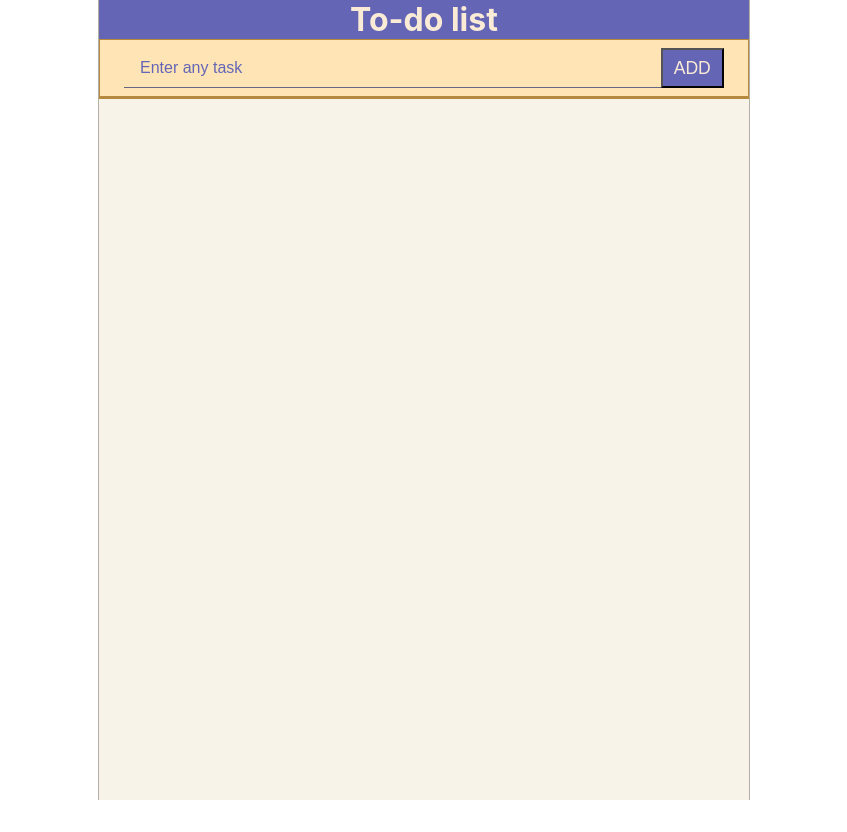
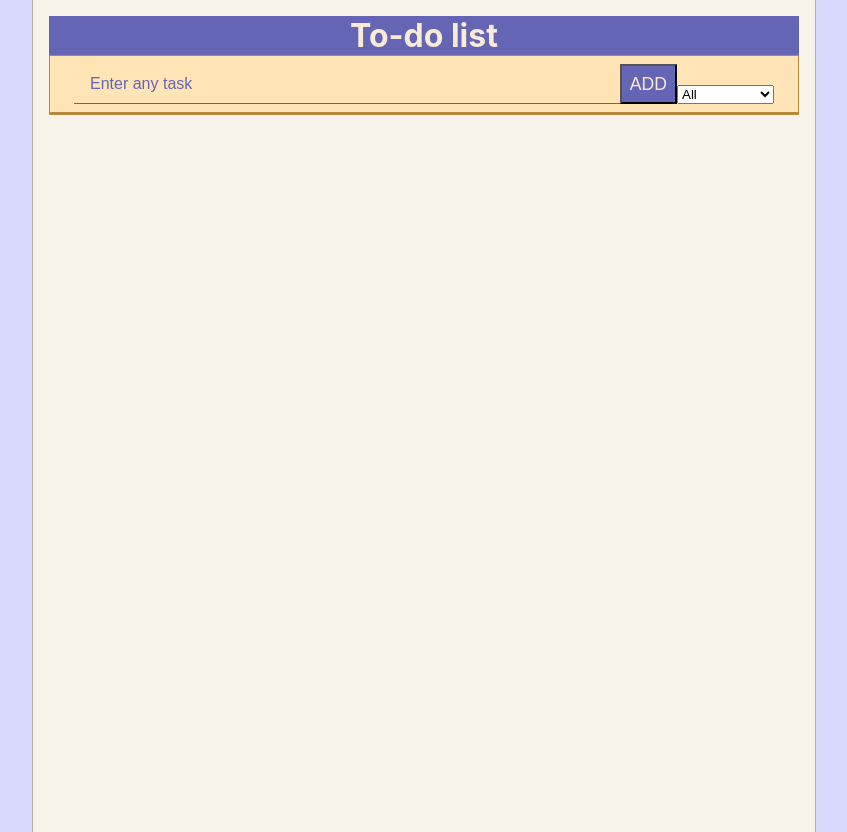
Before and after one commit to llianand94/practic-todo, a React (Create React App) app: page / in a window 1280 px wide. Shown: the whole page, without its empty margins (216-1063 px from the left). Before the commit the page ends 800 px from the top, so only its background shows below. Built offline with nearby package versions, Linux system fonts and the light colour scheme.

Commit message:
Add empty select Field

```diff
--- a/src/components/Todo/Todo.module.scss
+++ b/src/components/Todo/Todo.module.scss
@@ -2,10 +2,11 @@
 
 .container{
   min-width: 350px;
-  max-width: 650px;
+  max-width: 750px;
   width: 90%;
   height: 100vh;
   margin: 0 auto;
+  padding: 1rem;
   border-left: 1px solid rgb(180, 176, 168);
   border-right: 1px solid rgb(180, 176, 168);
   text-align: left;
--- a/src/components/Todo/index.js
+++ b/src/components/Todo/index.js
@@ -12,7 +12,7 @@ const Todo = () => {
     <div className={styles.container}>
       <h1 className={styles.header}>To-do list</h1>
       <TodoForm  addTasks={addTasks}/>
-      {tasks.length>1&& <TodoList tasks={tasks} setDone={setDone} deleteTask={deleteTask}/>}
+      {tasks.length>1 && <TodoList tasks={tasks} setDone={setDone} deleteTask={deleteTask}/>}
 
     </div>
   );
--- a/src/components/TodoForm/TodoForm.module.scss
+++ b/src/components/TodoForm/TodoForm.module.scss
@@ -15,6 +15,9 @@
     text-transform: uppercase;
 
   }
+}
+.selectContainer{
+
 }
 .field{
   align-self: stretch;
--- a/src/components/TodoForm/index.js
+++ b/src/components/TodoForm/index.js
@@ -3,14 +3,20 @@ import { ErrorMessage, Field, Form, Formik} from "formik";
 import styles from './TodoForm.module.scss';
 import todoScheme from "../../utils/validationScheme";
 
+const onClick = ({target}) =>{console.log(target.value )}
 const TodoForm = (props) => {
 
   return (
-    <Formik initialValues={{ body: "" }} onSubmit={props.addTasks} validationSchema={todoScheme}>
+    <Formik initialValues={{ body: "" }}  onSubmit={props.addTasks} validationSchema={todoScheme}>
       <Form className={styles.container}>
         <Field className={styles.field} name="body" placeholder='Enter any task'/>
         <ErrorMessage className={styles.error} name="body" component="span"></ErrorMessage>
         <button type="submit">Add</button>
+        <Field className={styles.selectContainer} name="filter" as="select" onChange={onClick}>
+          <option value="all">All</option>
+          <option value="done">Only done</option>
+          <option value="delete">Only deleted</option>
+        </Field>
       </Form>
     </Formik>
   );
--- a/src/index.css
+++ b/src/index.css
@@ -1,10 +1,12 @@
 body {
+  height: 100%;
   margin: 0;
   font-family: -apple-system, BlinkMacSystemFont, 'Segoe UI', 'Roboto', 'Oxygen',
     'Ubuntu', 'Cantarell', 'Fira Sans', 'Droid Sans', 'Helvetica Neue',
     sans-serif;
   -webkit-font-smoothing: antialiased;
   -moz-osx-font-smoothing: grayscale;
+  background-color: #d8d8fd;
 }
 
 code {
```
